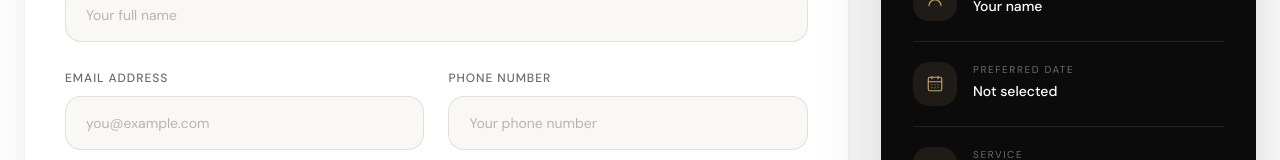
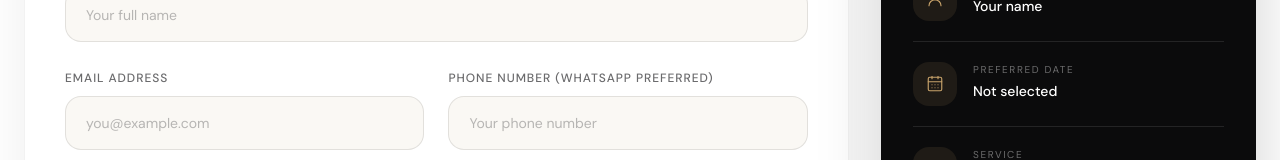
Before and after one commit to Emperor16/DollyP-web-app, a React (Vite) app: page /reservation in a window 1280 px wide. Shown: the part 738-898 px from the top of the page. Built offline with nearby package versions, Linux system fonts and the light colour scheme; no server answers.

Commit message:
whatapps

```diff
--- a/src/pages/components/reservation/reservationForm.tsx
+++ b/src/pages/components/reservation/reservationForm.tsx
@@ -78,7 +78,7 @@ const ReservationForm = ({
           />
 
           <ReservationField
-            label="Phone Number"
+            label="Phone Number (WhatsApp preferred)"
             type="tel"
             name="phone"
             value={form.phone}
```
